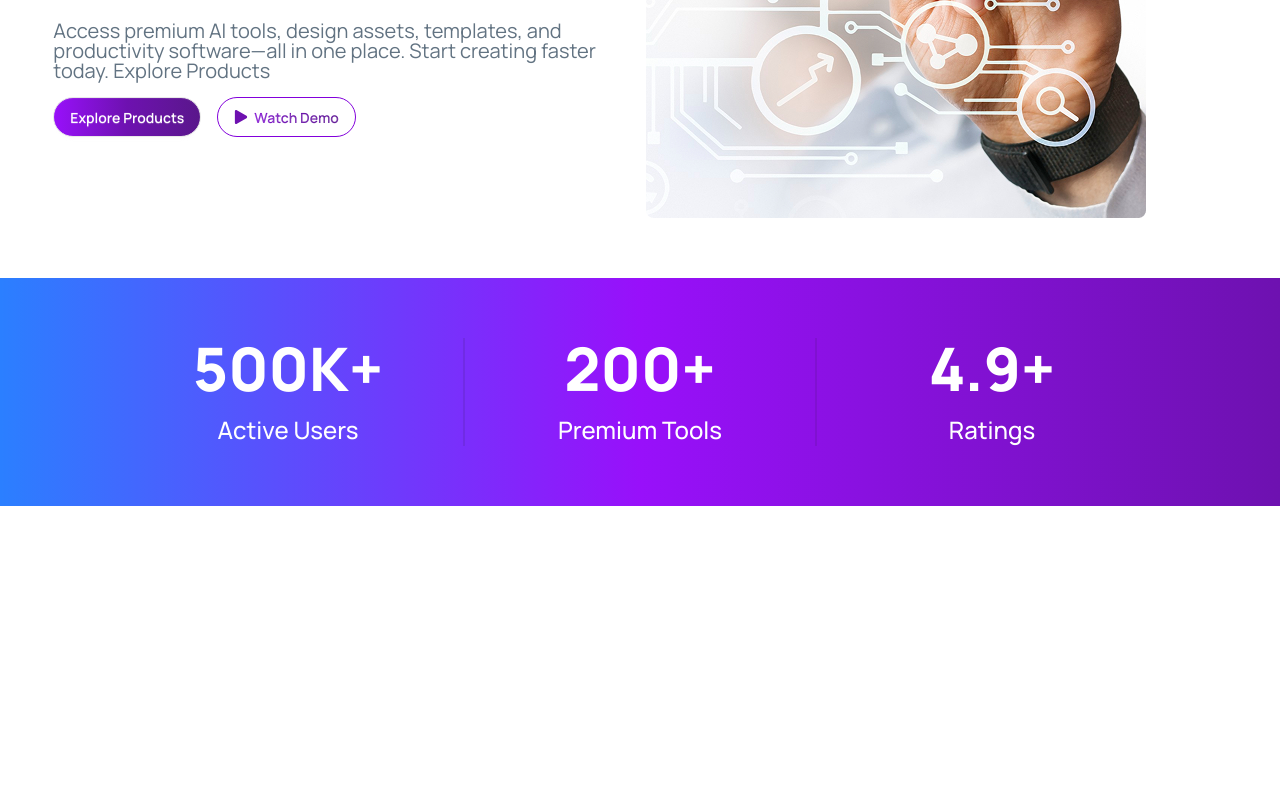
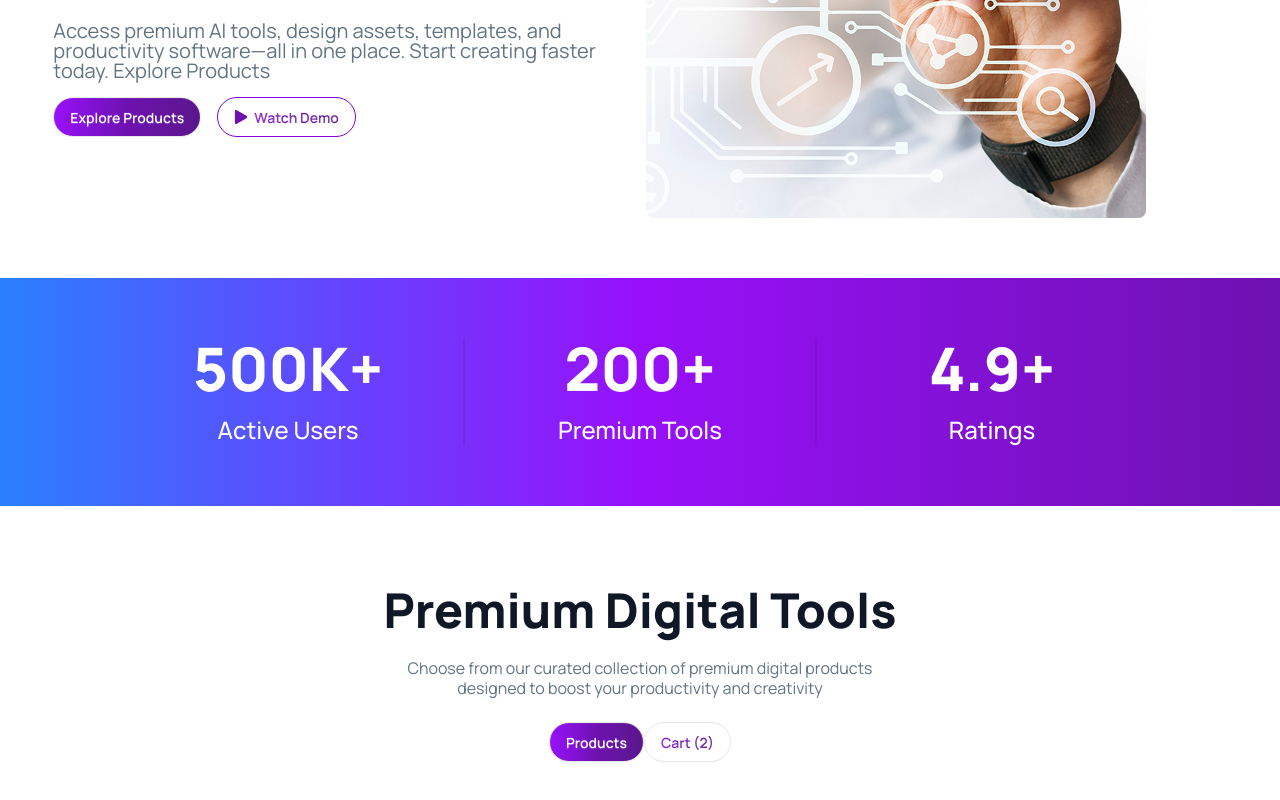
Before and after one commit to HASANCoU/DigiTools, a React (Vite) app: page / in a window 1280 px wide. Shown: the part 517-1317 px from the top of the page. Before the commit the page ends 1103 px from the top, so only its background shows below. Built offline with nearby package versions, Linux system fonts and the light colour scheme.

Commit message:
Product Pre-Designed Done

```diff
--- a/src/App.jsx
+++ b/src/App.jsx
@@ -2,6 +2,7 @@ import "./App.css";
 import Banner from "./components/banner/Banner";
 import BannerBottom from "./components/banner/BannerBottom";
 import NavBar from "./components/navBar/NavBar";
+import Products from "./components/productsCards/Products";
 
 function App() {
   return (
@@ -12,6 +13,7 @@ function App() {
       <main>
           <Banner/>
           <BannerBottom/>
+          <Products/>
       </main>
 
     </>
--- /dev/null
+++ b/src/components/productsCards/Products.jsx
@@ -0,0 +1,28 @@
+import React from "react";
+
+const Products = () => {
+  return (
+    <div>
+      <div className="space-y-6 w-5/12 mx-auto mb-10">
+        <h1 className="text-center text-5xl font-extrabold text-[#101727]">
+          Premium Digital Tools
+        </h1>
+        <h5 className="text-center text-[#627383] leading-5 text-[16px]">
+          Choose from our curated collection of premium digital products
+          designed to boost your productivity and creativity
+        </h5>
+
+        <div className="text-center ">
+          <button className="btn rounded-full bg-linear-to-r from-purple-600 via-purple-800 to-purple-900 text-white">
+            Products
+          </button>
+          <button className="btn rounded-full  linear-text">
+            Cart (2)
+          </button>
+        </div>
+      </div>
+    </div>
+  );
+};
+
+export default Products;
```
